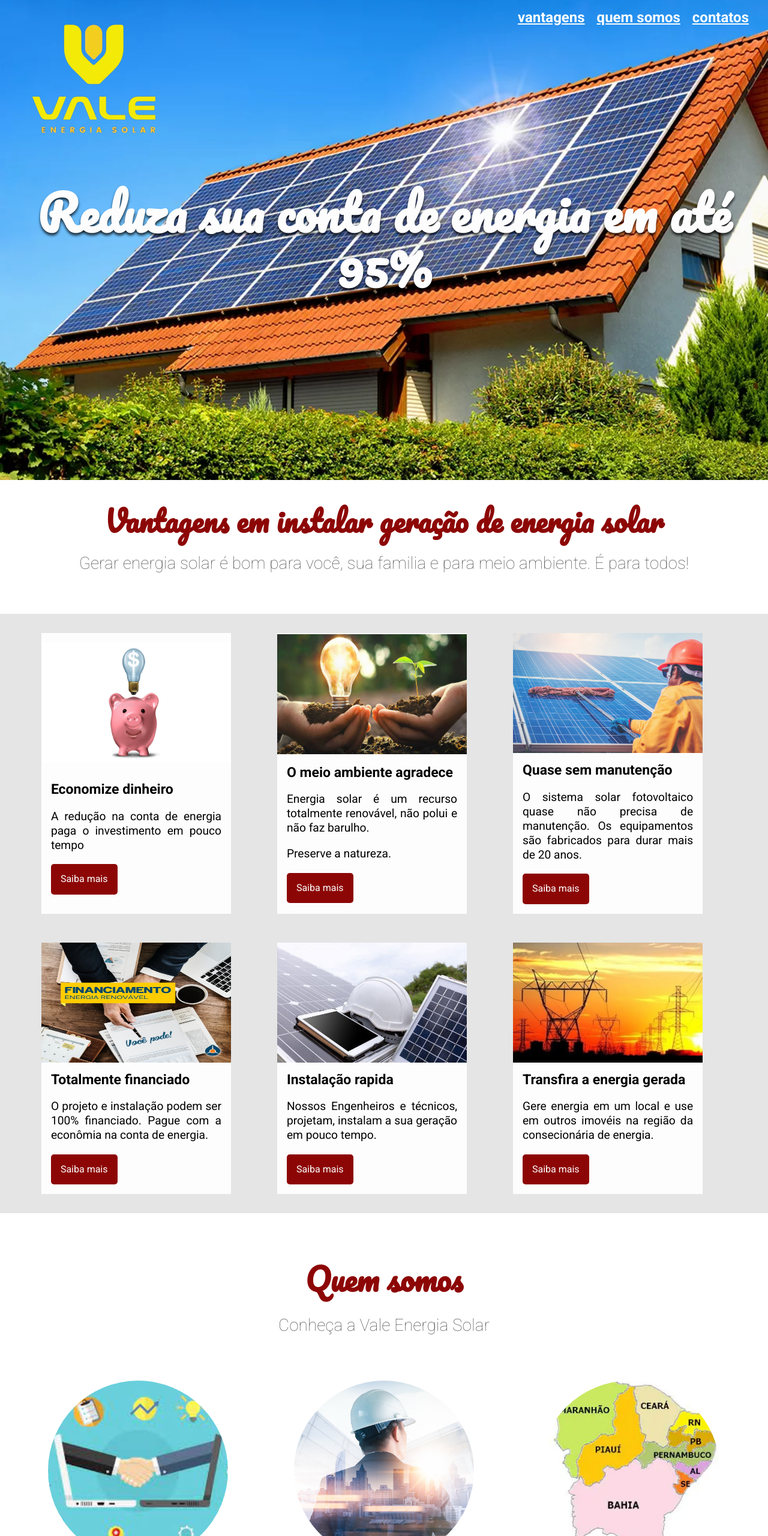
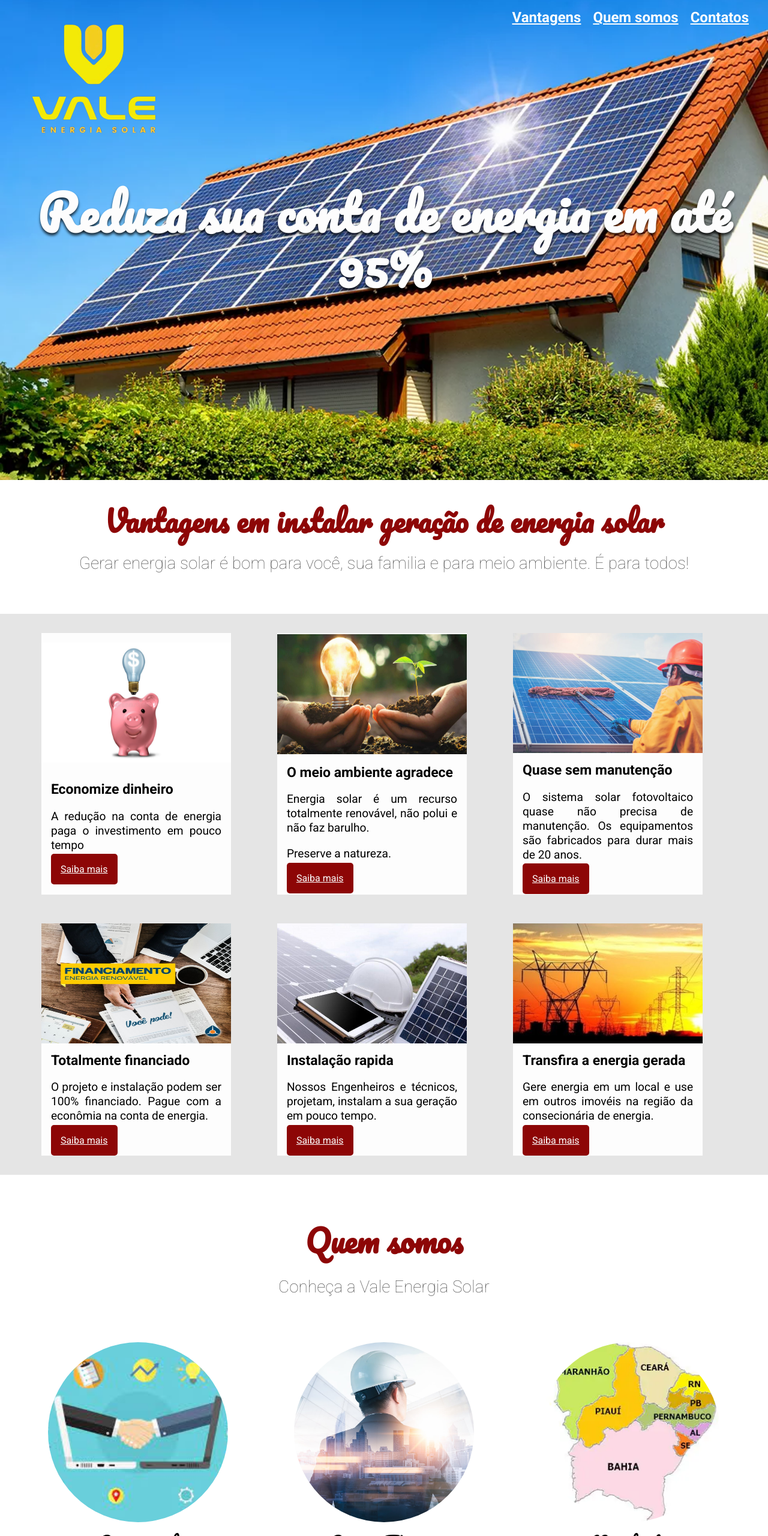
Before and after one commit to Lcarlos-lucasi/vale_solar, a plain HTML site: page index.html in a window 1280 px wide. Shown: the top 2560 px of the page at 60% size. Drawn offline with Linux system fonts and the light colour scheme.

Commit message:
Revisão 28-03-23

```diff
--- a/assets/css/cabecalho.css
+++ b/assets/css/cabecalho.css
@@ -18,7 +18,7 @@
     /*color: #808080;*/
     color: white;
     text-decoration: none;
-    text-transform: lowercase;
+    /*text-transform: lowercase;*/
     font-weight: bold;
 
 
@@ -62,7 +62,7 @@
 
     .cabecalho__menu__lista-item {
         margin-right: 0.5rem;
-        font-size: 1.5rem;
+        font-size: 1.3rem;
 
     }
 
--- a/assets/css/rodape.css
+++ b/assets/css/rodape.css
@@ -86,8 +86,8 @@
     .whatsapp{
 
         width:100%;
-        flex-direction: row;
-        flex-wrap: wrap;
+        display: flex;
+        flex-direction: column;
         margin-bottom: 1rem;
 
 
@@ -95,7 +95,7 @@
     }
 
     .email{
-        font-size: 1.2rem;
+        font-size: 1rem;
     }
 
     .copyright{
--- a/assets/css/vantagens.css
+++ b/assets/css/vantagens.css
@@ -111,6 +111,8 @@
 
     }
 
+
+
 }
 
 @media screen and (min-width: 1024px) {
--- a/index.html
+++ b/index.html
@@ -53,7 +53,8 @@
                 <div class="vantagen__conteudo">
                     <h4 class="vantagen__titulo">Economize dinheiro</h4>
                     <p class="vantagen__descricao">A redução na conta de energia paga o investimento em pouco tempo</p>
-                    <button class="vantagen__botao">Saiba mais</button>
+                    <!--<button class="vantagen__botao" >Saiba mais</button>-->
+                    <a href="#contato" class="vantagen__botao" >Saiba mais</a>
                 </div>
             </div>
             <div class="vantagen">
@@ -64,7 +65,8 @@
                     <p class="vantagen__descricao">Preserve a natureza.
 
                     </p>
-                    <button class="vantagen__botao">Saiba mais</button>
+                    <!--<button class="vantagen__botao" >Saiba mais</button>-->
+                    <a href="#contato" class="vantagen__botao" >Saiba mais</a>
                 </div>
             </div>
             <div class="vantagen">
@@ -72,7 +74,8 @@
                 <div class="vantagen__conteudo">
                     <h4 class="vantagen__titulo">Quase sem manutenção</h4>
                     <p class="vantagen__descricao">O sistema solar fotovoltaico quase não precisa de manutenção. Os equipamentos são fabricados para durar mais de 20 anos.</p>
-                    <button class="vantagen__botao">Saiba mais</button>
+                    <!--<button class="vantagen__botao" >Saiba mais</button>-->
+                    <a href="#contato" class="vantagen__botao" >Saiba mais</a>
                 </div>
             </div>
             <div class="vantagen">
@@ -80,7 +83,8 @@
                 <div class="vantagen__conteudo">
                     <h4 class="vantagen__titulo">Totalmente financiado</h4>
                     <p class="vantagen__descricao">O projeto e instalação podem ser 100% financiado. Pague com a econômia na conta de energia.</p>
-                    <button class="vantagen__botao">Saiba mais</button>
+                    <!--<button class="vantagen__botao" >Saiba mais</button>-->
+                    <a href="#contato" class="vantagen__botao" >Saiba mais</a>
                 </div>
             </div>
             <div class="vantagen">
@@ -88,7 +92,8 @@
                 <div class="vantagen__conteudo">
                     <h4 class="vantagen__titulo">Instalação rapida</h4>
                     <p class="vantagen__descricao">Nossos Engenheiros e técnicos, projetam, instalam a sua geração em pouco tempo.</p>
-                    <button class="vantagen__botao">Saiba mais</button>
+                    <!--<button class="vantagen__botao" >Saiba mais</button>-->
+                    <a href="#contato" class="vantagen__botao" >Saiba mais</a>
                 </div>
             </div>
             <div class="vantagen">
@@ -96,7 +101,8 @@
                 <div class="vantagen__conteudo">
                     <h4 class="vantagen__titulo">Transfira a energia gerada</h4>
                     <p class="vantagen__descricao">Gere energia em um local e use em outros imovéis na região da consecionária de energia.</p>
-                    <button class="vantagen__botao">Saiba mais</button>
+                    <!--<button class="vantagen__botao" >Saiba mais</button>-->
+                    <a href="#contato" class="vantagen__botao" >Saiba mais</a>
                 </div>
             </div>
         </section>
@@ -126,10 +132,11 @@
 
 
         <footer class="footer" id="contato">
+
             <div class="social">
                 <div class="whatsapp">
                     <a href="https://api.whatsapp.com/send?phone=5581999794259" target="_blank" title="Entre em contato pelo WhatsApp" class="item__footer" alt="link para o whatsapp"><img class="icones" id="iconWhats" src="./assets/icon/icon-whatsapp.jpg" >+55 81999794259</a>
-
+                    <a href="https://api.whatsapp.com/send?phone=5581986817711" target="_blank" title="Entre em contato pelo WhatsApp" class="item__footer" alt="link para o whatsapp"><img class="icones" id="iconWhats" src="./assets/icon/icon-whatsapp.jpg" >+55 81986817711</a>
                 </div>
 
                 <a href="#" class="email">comercialvaleenergiasolar@gmail.com</a>
```
